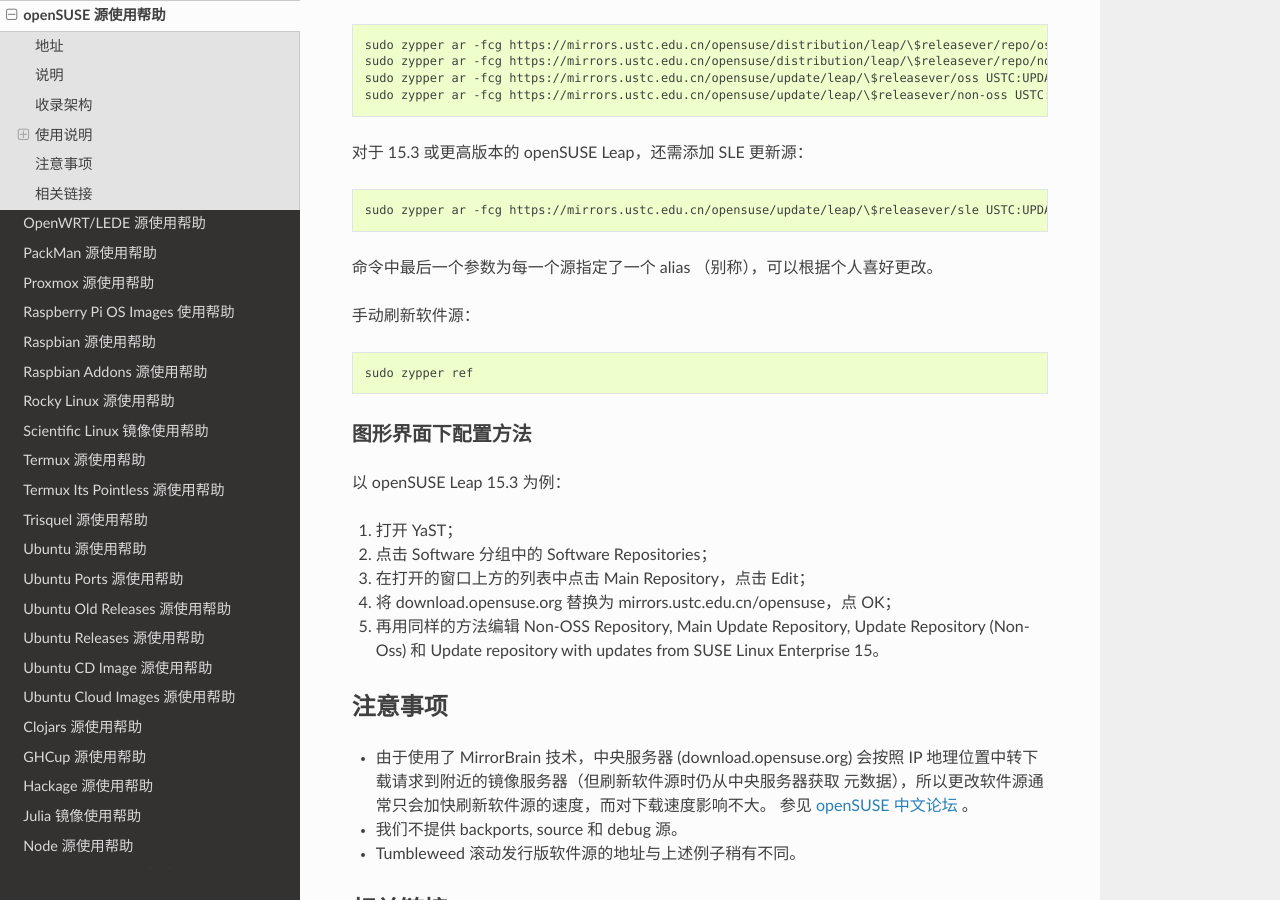
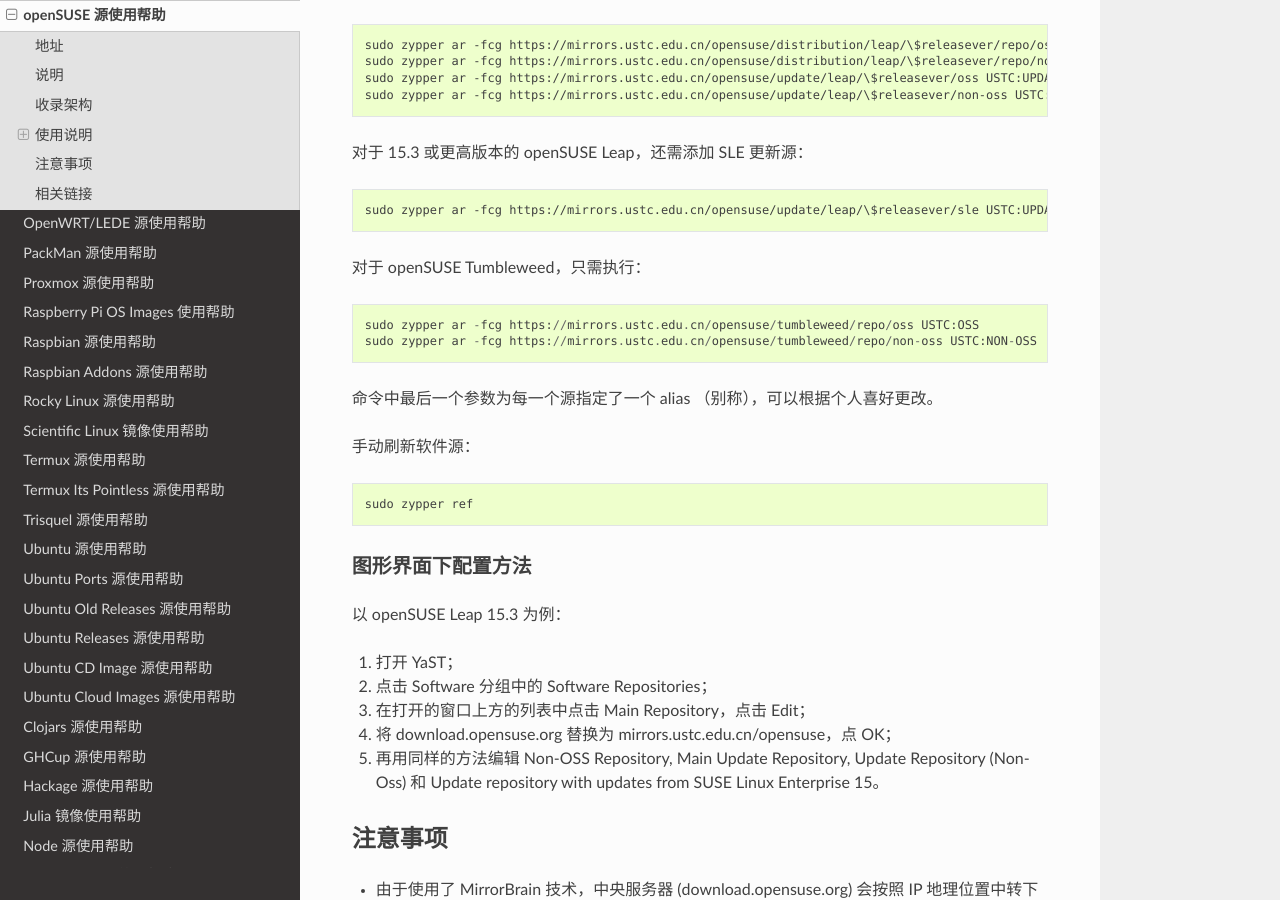
Before and after one commit to ustclug/mirrorhelp, a Sphinx documentation site: the page built from source/opensuse.rst, in a window 1280 px wide and 900 px high, scrolled down 865 px. Built offline with Sphinx 7.4.7 and the Read the Docs theme 2.0.0, drawn with Linux system fonts in a browser that asks for light colours; pages that are not in the unit, such as notebooks, are missing from menus.

Commit message:
Add command to configure Tumbleweed (#207)

```diff
--- a/source/opensuse.rst
+++ b/source/opensuse.rst
@@ -47,6 +47,14 @@
 
   sudo zypper ar -fcg https://mirrors.ustc.edu.cn/opensuse/update/leap/\$releasever/sle USTC:UPDATE-SLE
 
+对于 openSUSE Tumbleweed，只需执行：
+
+::
+
+  sudo zypper ar -fcg https://mirrors.ustc.edu.cn/opensuse/tumbleweed/repo/oss USTC:OSS
+  sudo zypper ar -fcg https://mirrors.ustc.edu.cn/opensuse/tumbleweed/repo/non-oss USTC:NON-OSS
+
+
 命令中最后一个参数为每一个源指定了一个 alias （别称），可以根据个人喜好更改。
 
 手动刷新软件源：
```
